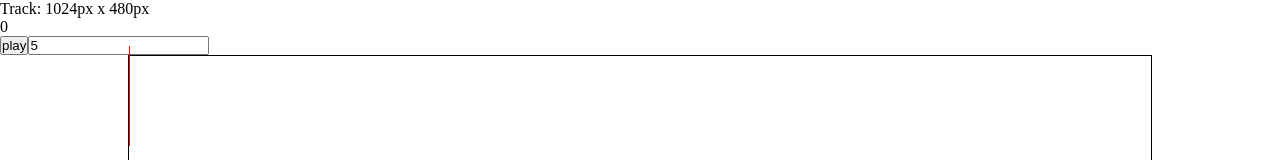
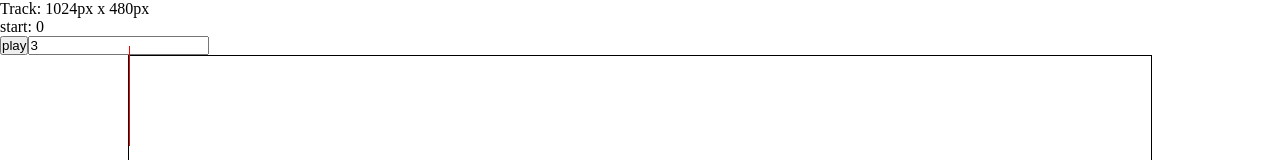
Before and after one commit to KevinLee3627/piano-thing, a React (Vite) app: page / in a window 1280 px wide. Shown: the top 160 px of the page. Built offline with nearby package versions, Linux system fonts and the light colour scheme.

Commit message:
feat: Allow for replaying of track once we reach the end

```diff
--- a/src/components/Playhead.tsx
+++ b/src/components/Playhead.tsx
@@ -5,6 +5,7 @@ interface PlayheadProps {
 }
 
 export const Playhead = (props: PlayheadProps) => {
+  console.log('plyhead playbacktime', props.currentTime);
   return (
     <div
       style={{
--- a/src/components/Sequencer.tsx
+++ b/src/components/Sequencer.tsx
@@ -13,11 +13,11 @@ const FPS = 60;
 const MS_PER_FRAME = 1000 / FPS;
 
 export const Sequencer = (props: SequencerProps) => {
-  const [trackLength, setTrackLength] = useState(5); // secs
+  const trackStartTime = useRef(props.audioContext.currentTime);
+  const [playbackTime, setPlaybackTime] = useState(0);
+  const [trackLength, setTrackLength] = useState(3); // secs
   const { ref: trackRef, dimensions: trackDimensions } = useResizeObserver();
   const blocks = useAppSelector((state) => state.tracks.blocks);
-
-  const msPrev = useRef(window.performance.now());
 
   const playTrack = () => {
     Object.values(blocks).forEach((note) => {
@@ -45,19 +45,23 @@ export const Sequencer = (props: SequencerProps) => {
   };
 
   const animationRef = useRef<number>(null);
-  const [currentTime, setCurrentTime] = useState(0);
+  const msPrev = useRef(props.audioContext.currentTime);
   const updateUITime = () => {
     if (props.audioContext == null) return;
 
-    const msNow = window.performance.now();
-    const msPassed = msNow - msPrev.current;
+    const msNow = props.audioContext.currentTime;
+    const msPassed = (msNow - msPrev.current) * 1000;
+    const currentPlaybackTime =
+      props.audioContext.currentTime - trackStartTime.current;
 
     if (msPassed > MS_PER_FRAME) {
-      setCurrentTime(props.audioContext.currentTime);
+      setPlaybackTime(currentPlaybackTime);
       msPrev.current = msNow;
     }
 
-    if (props.audioContext.currentTime >= trackLength) {
+    // NOTE: We calculate directly so we can stop at the correct time.
+    // Other places (like the check above) uses the stored state for UI/rendering purposes.
+    if (currentPlaybackTime >= trackLength) {
       stopUIUpdates();
       return;
     }
@@ -67,7 +71,8 @@ export const Sequencer = (props: SequencerProps) => {
 
   const startPlaybackAndUIUpdates = () => {
     if (Object.keys(blocks).length === 0) return;
-
+    setPlaybackTime(0);
+    trackStartTime.current = props.audioContext.currentTime;
     playTrack();
     animationRef.current = requestAnimationFrame(updateUITime);
   };
@@ -76,7 +81,6 @@ export const Sequencer = (props: SequencerProps) => {
     if (animationRef.current) {
       cancelAnimationFrame(animationRef.current);
     }
-    props.audioContext.suspend();
   };
 
   useEffect(() => {
@@ -91,7 +95,7 @@ export const Sequencer = (props: SequencerProps) => {
         <p>
           Track: {trackDimensions.width}px x {trackDimensions.height}px
         </p>
-        <p>{currentTime}</p>
+        <p>start: {playbackTime}</p>
         <button onClick={startPlaybackAndUIUpdates}>play</button>
         <input
           type='number'
@@ -116,7 +120,7 @@ export const Sequencer = (props: SequencerProps) => {
           <Playhead
             trackDimensions={trackDimensions}
             trackLength={trackLength}
-            currentTime={currentTime}
+            currentTime={playbackTime}
           />
           {Object.entries(blocks).map(([blockId, block]) => (
             <Block
```
